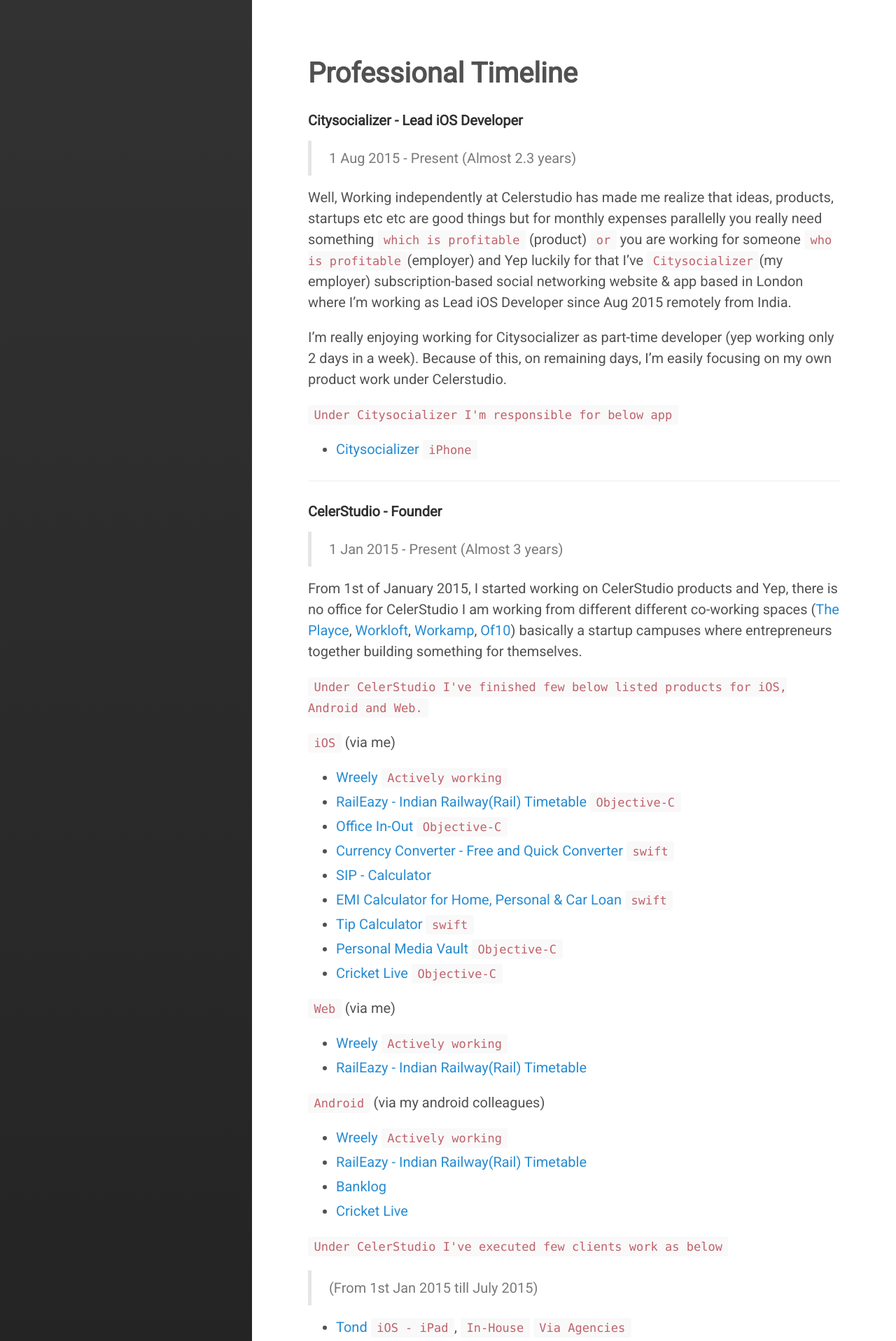
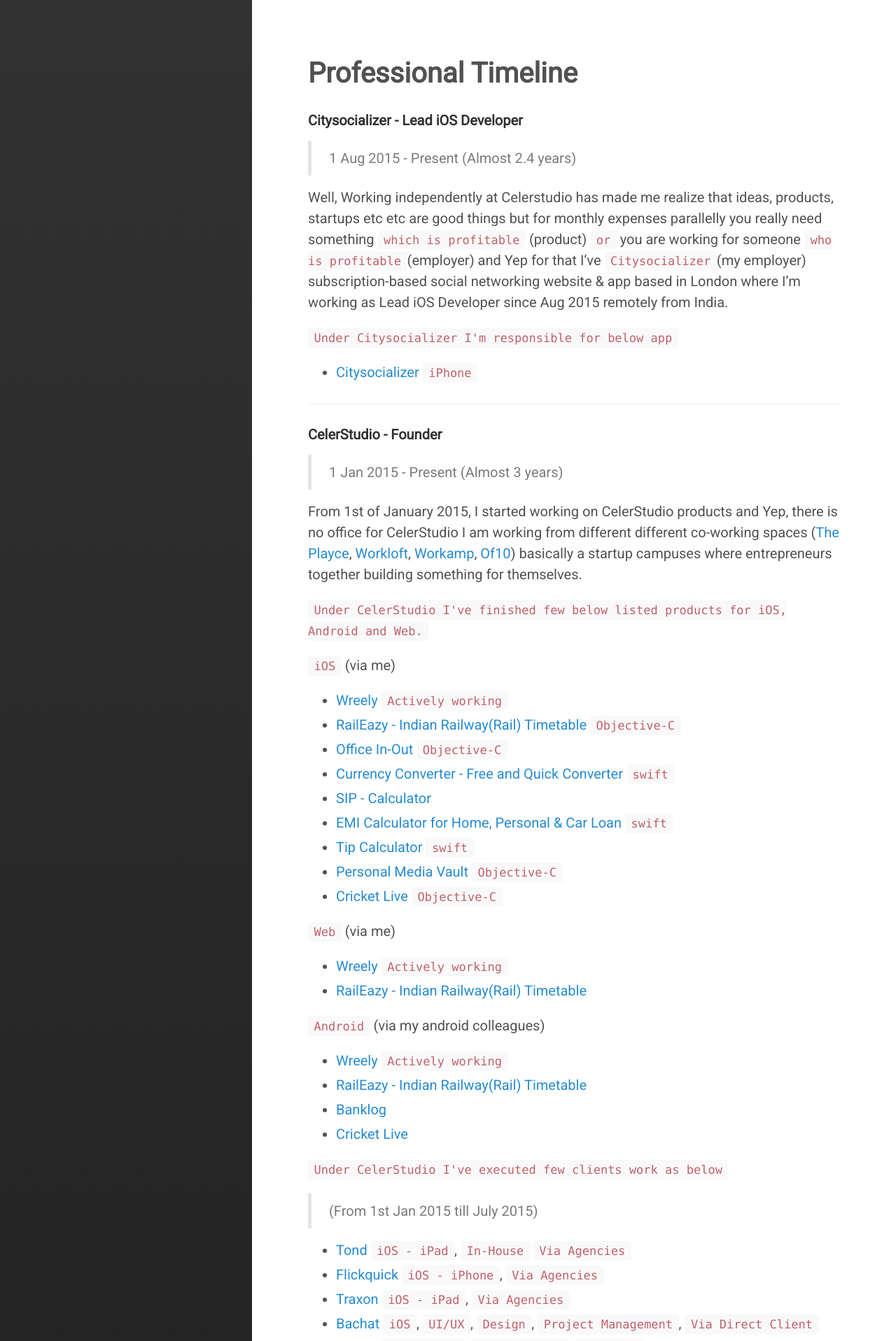
Before and after one commit to tirupati17/tirupati17.github.io, a Jekyll site: the page built from resume.md, in a window 1280 px wide. Shown: the top 1917 px of the page at 70% size. Built offline with Jekyll 4.4.1, drawn with Linux system fonts in a browser that asks for light colours; some of the changed text lies outside the part shown.

```diff
--- a/resume.md
+++ b/resume.md
@@ -1,15 +1,15 @@
 ---
 layout: page
 title: Professional Timeline
-sidebar_link: false
+sidebar_link: true
 ---
 
 <h4>Citysocializer - Lead iOS Developer</h4>
-> 1 Aug 2015 - Present (Almost 2.3 years)
+> 1 Aug 2015 - Present (Almost 2.4 years)
 
-Well, Working independently at Celerstudio has made me realize that ideas, products, startups etc etc are good things but for monthly expenses parallelly you really need something `which is profitable` (product) `or` you are working for someone `who is profitable`(employer) and Yep luckily for that I've `Citysocializer`(my employer) subscription-based social networking website & app based in London  where I'm working as Lead iOS Developer since Aug 2015 remotely from India.
+Well, Working independently at Celerstudio has made me realize that ideas, products, startups etc etc are good things but for monthly expenses parallelly you really need something `which is profitable` (product) `or` you are working for someone `who is profitable`(employer) and Yep for that I've `Citysocializer`(my employer) subscription-based social networking website & app based in London  where I'm working as Lead iOS Developer since Aug 2015 remotely from India.
 
-I'm really enjoying working for Citysocializer as part-time developer (yep working only 2 days in a week). Because of this, on remaining days, I'm easily focusing on my own product work under Celerstudio.
+<!-- I'm really enjoying working for Citysocializer as part-time developer (yep working only 2 days in a week). Because of this, on remaining days, I'm easily focusing on my own product work under Celerstudio. -->
 
 `Under Citysocializer I'm responsible for below app`
 - <a href="https://itunes.apple.com/in/app/citysocializer/id581315807?mt=8" target="_blank">Citysocializer</a> `iPhone`
```
Also changed, not shown: about.md (+7 -2 lines), 9 other files.
